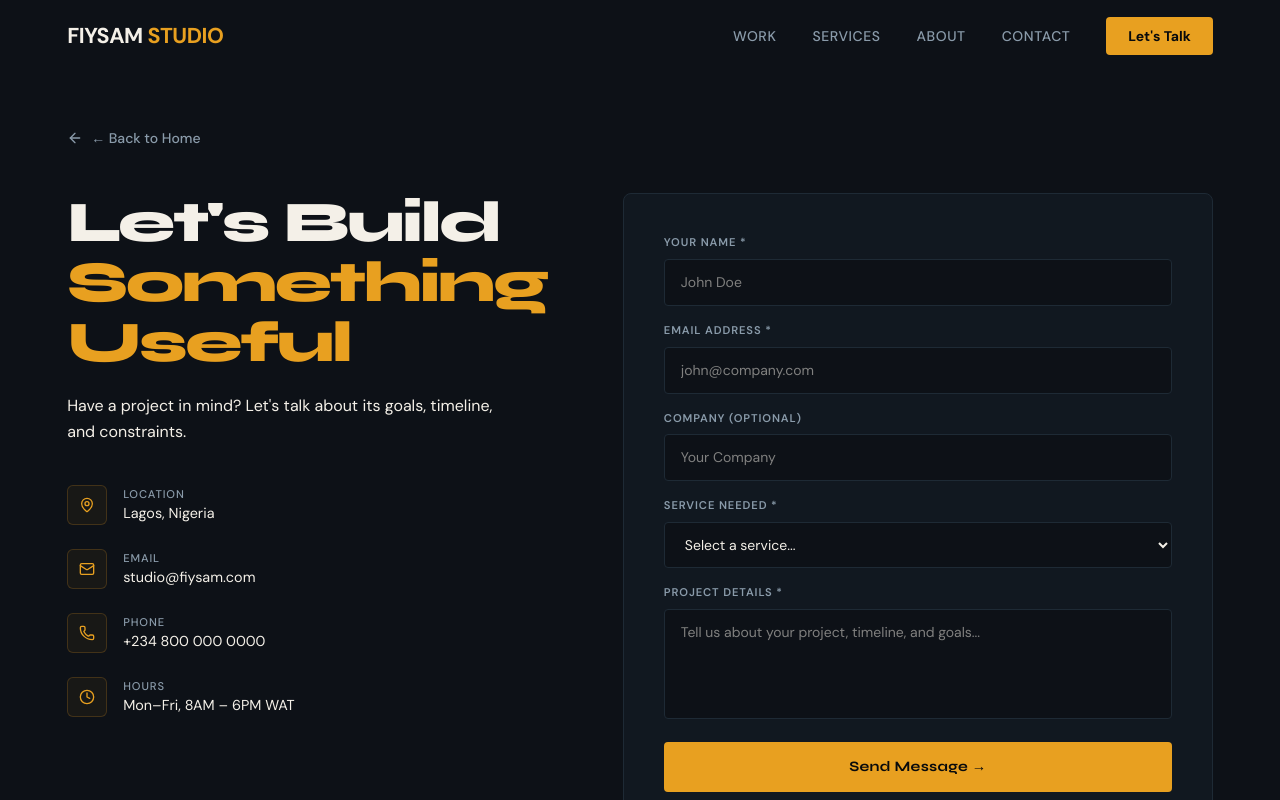
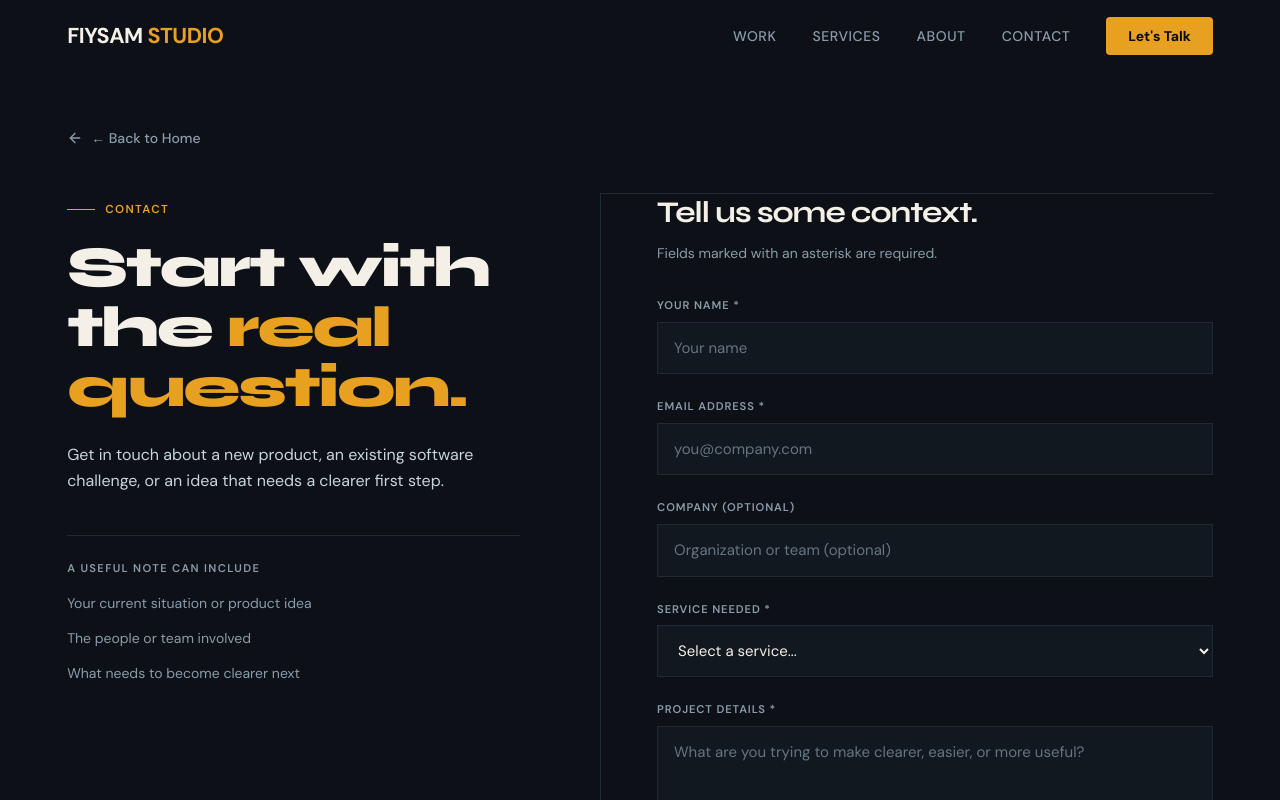
Before and after one commit to heynull/fiysam-studio, a Next.js app: page /contact in a window 1280 px wide. Shown: the top 800 px of the page. Built offline with nearby package versions, Linux system fonts and the light colour scheme.

Commit message:
feat: add Studio contact and project detail experience

```diff
--- a/app/contact/page.tsx
+++ b/app/contact/page.tsx
@@ -4,7 +4,7 @@ import Container from '@/components/Container';
 
 export const metadata = {
   title: 'Contact Us | Fiysam Studio',
-  description: 'Let\'s build something great together. Reach out to Fiysam Studio for your software product needs.',
+  description: 'Contact Fiysam Studio about a product question, an existing software challenge, or an early idea.',
 };
 
 export default function ContactPage() {
--- a/components/ContactForm.tsx
+++ b/components/ContactForm.tsx
@@ -1,30 +1,7 @@
 'use client';
 
 import { useState } from 'react';
-import { Mail, MapPin, Phone, Clock } from 'lucide-react';
-
-const contactInfo = [
-  {
-    icon: MapPin,
-    label: 'Location',
-    value: 'Lagos, Nigeria',
-  },
-  {
-    icon: Mail,
-    label: 'Email',
-    value: 'studio@fiysam.com',
-  },
-  {
-    icon: Phone,
-    label: 'Phone',
-    value: '+234 800 000 0000',
-  },
-  {
-    icon: Clock,
-    label: 'Hours',
-    value: 'Mon–Fri, 8AM – 6PM WAT',
-  },
-];
+import { LoaderCircle, Send } from 'lucide-react';
 
 export default function ContactForm() {
   const [formData, setFormData] = useState({
@@ -61,7 +38,7 @@ export default function ContactForm() {
       const data = await response.json();
 
       if (response.ok) {
-        setSubmitStatus({ type: 'success', message: 'Thank you! We\'ll get back to you within 24 hours.' });
+        setSubmitStatus({ type: 'success', message: 'Thank you for getting in touch.' });
         setFormData({
           name: '',
           email: '',
@@ -80,101 +57,101 @@ export default function ContactForm() {
   };
 
   return (
-    <div className="grid items-start gap-10 md:grid-cols-[1fr_1.2fr] md:gap-16">
-      {/* Left - Contact Info */}
-      <div>
-        <h1 className="page-heading mb-5">
-          Let&apos;s Build <span className="text-amber-energy">Something Useful</span>
+    <div className="grid items-start gap-12 md:grid-cols-[0.85fr_1.15fr] md:gap-20">
+      <header className="max-w-xl">
+        <p className="section-label">Contact</p>
+        <h1 className="page-heading mb-6">
+          Start with the <span className="text-amber-energy">real question.</span>
         </h1>
-        <p className="body-copy mb-10 max-w-md">
-          Have a project in mind? Let&apos;s talk about its goals, timeline, and
-          constraints.
+        <p className="body-copy max-w-md text-light-energy">
+          Get in touch about a new product, an existing software challenge, or an idea that needs a clearer first step.
         </p>
+        <div className="mt-10 border-t border-border-dark pt-6">
+          <p className="text-[0.7rem] font-semibold uppercase tracking-[0.12em] text-grey-energy">A useful note can include</p>
+          <ul className="mt-4 space-y-3 text-sm leading-relaxed text-grey-energy">
+            <li>Your current situation or product idea</li>
+            <li>The people or team involved</li>
+            <li>What needs to become clearer next</li>
+          </ul>
+        </div>
+      </header>
 
-        <div className="space-y-6">
-          {contactInfo.map((item, index) => (
-            <div key={index} className="flex items-center gap-4">
-              <div className="w-10 h-10 rounded-md bg-amber-energy/5 border border-amber-energy/20 flex items-center justify-center text-amber-energy flex-shrink-0">
-                <item.icon className="w-4 h-4" />
-              </div>
-              <div>
-                <p className="text-[0.7rem] text-grey-energy uppercase tracking-[0.08em] font-medium">{item.label}</p>
-                <p className="text-[0.9rem] text-white-warm">{item.value}</p>
-              </div>
-            </div>
-          ))}
+      <form onSubmit={handleSubmit} className="border-t border-border-dark pt-8 md:border-l md:pt-0 md:pl-10 lg:pl-14" aria-describedby="contact-form-helper">
+        <div className="mb-8">
+          <h2 className="font-syne text-2xl font-bold tracking-[-0.035em] text-white-warm md:text-3xl">Tell us some context.</h2>
+          <p id="contact-form-helper" className="mt-3 text-sm leading-relaxed text-grey-energy">Fields marked with an asterisk are required.</p>
         </div>
-      </div>
-
-      {/* Right - Form */}
-      <form onSubmit={handleSubmit} className="bg-card-bg border border-border-dark rounded-lg p-8 md:p-10">
         {submitStatus.type && (
-          <div className={`mb-6 p-4 rounded text-sm ${
+          <div className={`mb-6 border p-4 text-sm ${
             submitStatus.type === 'success'
               ? 'bg-green-900/30 text-green-400 border border-green-700'
               : 'bg-red-900/30 text-red-400 border border-red-700'
-          }`}>
+          }`} role={submitStatus.type === 'error' ? 'alert' : 'status'} aria-live="polite">
             {submitStatus.message}
           </div>
         )}
 
-        <div className="space-y-4">
+        <div className="space-y-6">
           <div>
-            <label className="block text-[0.7rem] font-semibold uppercase tracking-[0.08em] text-grey-energy mb-2">
+            <label htmlFor="name" className="mb-2 block text-[0.7rem] font-semibold uppercase tracking-[0.08em] text-grey-energy">
               Your Name *
             </label>
             <input
               type="text"
+              id="name"
               name="name"
               value={formData.name}
               onChange={handleChange}
-              className="w-full bg-deep border border-border-dark rounded px-4 py-3 text-white-warm text-[0.875rem] outline-none focus:border-amber-energy transition-colors"
-              placeholder="John Doe"
+              className="w-full border border-border-dark bg-card-bg px-4 py-3.5 text-[0.9375rem] text-white-warm outline-none transition-colors placeholder:text-grey-energy/70 focus:border-amber-energy"
+              placeholder="Your name"
               required
               disabled={isSubmitting}
             />
           </div>
 
           <div>
-            <label className="block text-[0.7rem] font-semibold uppercase tracking-[0.08em] text-grey-energy mb-2">
+            <label htmlFor="email" className="mb-2 block text-[0.7rem] font-semibold uppercase tracking-[0.08em] text-grey-energy">
               Email Address *
             </label>
             <input
               type="email"
+              id="email"
               name="email"
               value={formData.email}
               onChange={handleChange}
-              className="w-full bg-deep border border-border-dark rounded px-4 py-3 text-white-warm text-[0.875rem] outline-none focus:border-amber-energy transition-colors"
-              placeholder="john@company.com"
+              className="w-full border border-border-dark bg-card-bg px-4 py-3.5 text-[0.9375rem] text-white-warm outline-none transition-colors placeholder:text-grey-energy/70 focus:border-amber-energy"
+              placeholder="you@company.com"
               required
               disabled={isSubmitting}
             />
           </div>
 
           <div>
-            <label className="block text-[0.7rem] font-semibold uppercase tracking-[0.08em] text-grey-energy mb-2">
+            <label htmlFor="company" className="mb-2 block text-[0.7rem] font-semibold uppercase tracking-[0.08em] text-grey-energy">
               Company (Optional)
             </label>
             <input
               type="text"
+              id="company"
               name="company"
               value={formData.company}
               onChange={handleChange}
-              className="w-full bg-deep border border-border-dark rounded px-4 py-3 text-white-warm text-[0.875rem] outline-none focus:border-amber-energy transition-colors"
-              placeholder="Your Company"
+              className="w-full border border-border-dark bg-card-bg px-4 py-3.5 text-[0.9375rem] text-white-warm outline-none transition-colors placeholder:text-grey-energy/70 focus:border-amber-energy"
+              placeholder="Organization or team (optional)"
               disabled={isSubmitting}
             />
           </div>
 
           <div>
-            <label className="block text-[0.7rem] font-semibold uppercase tracking-[0.08em] text-grey-energy mb-2">
+            <label htmlFor="service" className="mb-2 block text-[0.7rem] font-semibold uppercase tracking-[0.08em] text-grey-energy">
               Service Needed *
             </label>
             <select
               name="service"
+              id="service"
               value={formData.service}
               onChange={handleChange}
-              className="w-full bg-deep border border-border-dark rounded px-4 py-3 text-white-warm text-[0.875rem] outline-none focus:border-amber-energy transition-colors"
+              className="w-full border border-border-dark bg-card-bg px-4 py-3.5 text-[0.9375rem] text-white-warm outline-none transition-colors focus:border-amber-energy"
               required
               disabled={isSubmitting}
             >
@@ -190,33 +167,39 @@ export default function ContactForm() {
           </div>
 
           <div>
-            <label className="block text-[0.7rem] font-semibold uppercase tracking-[0.08em] text-grey-energy mb-2">
+            <label htmlFor="message" className="mb-2 block text-[0.7rem] font-semibold uppercase tracking-[0.08em] text-grey-energy">
               Project Details *
             </label>
             <textarea
               name="message"
+              id="message"
               value={formData.message}
               onChange={handleChange}
               rows={4}
-              className="w-full bg-deep border border-border-dark rounded px-4 py-3 text-white-warm text-[0.875rem] outline-none focus:border-amber-energy transition-colors resize-none"
-              placeholder="Tell us about your project, timeline, and goals..."
+              aria-describedby="message-helper"
+              className="w-full resize-none border border-border-dark bg-card-bg px-4 py-3.5 text-[0.9375rem] text-white-warm outline-none transition-colors placeholder:text-grey-energy/70 focus:border-amber-energy"
+              placeholder="What are you trying to make clearer, easier, or more useful?"
               required
               disabled={isSubmitting}
             />
+            <p id="message-helper" className="mt-2 text-xs leading-relaxed text-grey-energy">A short outline is enough to begin the conversation.</p>
           </div>
 
           <button
             type="submit"
-            className="w-full btn-primary text-center flex items-center justify-center gap-2"
+            className="btn-primary flex w-full items-center justify-center gap-2 text-center"
             disabled={isSubmitting}
           >
             {isSubmitting ? (
               <>
-                <span className="inline-block w-4 h-4 border-2 border-obsidian border-t-transparent rounded-full animate-spin" />
+                <LoaderCircle className="h-4 w-4 animate-spin" aria-hidden="true" />
                 Sending...
               </>
             ) : (
-              'Send Message →'
+              <>
+                Send message
+                <Send className="h-4 w-4" aria-hidden="true" />
+              </>
             )}
           </button>
         </div>
--- /dev/null
+++ b/components/ProjectDetail.tsx
@@ -0,0 +1,97 @@
+import Link from 'next/link';
+import { ArrowLeft, ArrowRight, ArrowUpRight, Layers3 } from 'lucide-react';
+import { projectStatusLabels, type StudioProject } from '@/lib/projects';
+
+interface ProjectDetailProps {
+  project: StudioProject;
+  nextProject: StudioProject;
+}
+
+export default function ProjectDetail({ project, nextProject }: ProjectDetailProps) {
+  return (
+    <article>
+      <header className="max-w-4xl">
+        <div className="mb-7 flex flex-wrap items-center gap-3">
+          <span className="border border-amber-energy/35 px-2.5 py-1 text-[0.68rem] font-semibold uppercase tracking-[0.12em] text-amber-energy">
+            {projectStatusLabels[project.status]}
+          </span>
+          <span className="text-[0.7rem] font-semibold uppercase tracking-[0.12em] text-grey-energy">
+            {project.type}
+          </span>
+        </div>
+        <h1 className="page-heading max-w-3xl">{project.title}</h1>
+        <p className="body-copy mt-7 max-w-2xl text-light-energy">{project.shortDescription}</p>
+        <p className="mt-5 flex items-start gap-2 text-sm leading-relaxed text-grey-energy">
+          <ArrowUpRight className="mt-0.5 h-4 w-4 shrink-0 text-amber-energy" aria-hidden="true" />
+          This is fictional Studio Concept content created as a development fixture. It is not client work or a launched product.
+        </p>
+      </header>
+
+      <section className="mt-20 grid gap-10 border-t border-border-dark pt-10 md:mt-28 md:grid-cols-2 md:gap-16 md:pt-14" aria-label="Project context">
+        <div>
+          <p className="section-label">Challenge</p>
+          <p className="max-w-xl text-lg leading-relaxed text-light-energy md:text-xl">{project.challenge}</p>
+        </div>
+        <div className="border-l border-border-dark pl-6 md:pl-10">
+          <p className="section-label">Approach</p>
+          <p className="max-w-xl text-base leading-relaxed text-grey-energy md:text-lg">{project.approach}</p>
+        </div>
+      </section>
+
+      <section className="mt-20 md:mt-28" aria-label="Visual placeholders">
+        <div className="relative min-h-[22rem] overflow-hidden border border-border-dark bg-card-bg p-7 md:min-h-[32rem] md:p-10">
+          <div className="absolute inset-0 opacity-40 [background-image:linear-gradient(rgba(30,42,53,0.55)_1px,transparent_1px),linear-gradient(90deg,rgba(30,42,53,0.55)_1px,transparent_1px)] [background-size:3.5rem_3.5rem]" />
+          <div className="relative flex h-full min-h-[18.5rem] flex-col justify-between border border-border-dark bg-deep/80 p-6 md:min-h-[27rem] md:p-9">
+            <div className="flex items-center justify-between border-b border-border-dark pb-5">
+              <span className="text-[0.68rem] font-semibold uppercase tracking-[0.12em] text-grey-energy">Visual placeholder 01</span>
+              <Layers3 className="h-4 w-4 text-amber-energy" aria-hidden="true" />
+            </div>
+            <div>
+              <p className="font-syne text-2xl font-bold tracking-[-0.035em] text-white-warm md:text-4xl">Product interface</p>
+              <p className="mt-3 max-w-md text-sm leading-relaxed text-grey-energy">Reserved for a real product screenshot or prototype when this concept becomes an active project.</p>
+            </div>
+          </div>
+        </div>
+
+        <div className="mt-6 grid gap-6 md:mt-8 md:grid-cols-[1.2fr_0.8fr]">
+          <div className="min-h-[18rem] border border-border-dark bg-card-bg p-7 md:min-h-[22rem] md:p-9">
+            <p className="text-[0.68rem] font-semibold uppercase tracking-[0.12em] text-grey-energy">Visual placeholder 02</p>
+            <div className="mt-10 border-t border-border-dark pt-5">
+              <p className="font-syne text-xl font-bold tracking-[-0.03em] text-white-warm md:text-2xl">Workflow or system view</p>
+              <p className="mt-3 max-w-md text-sm leading-relaxed text-grey-energy">A second space for an annotated flow, interface state, or technical artifact.</p>
+            </div>
+          </div>
+          <aside className="border-t border-border-dark pt-7 md:pt-9" aria-labelledby="disciplines-title">
+            <p id="disciplines-title" className="text-[0.68rem] font-semibold uppercase tracking-[0.12em] text-grey-energy">Disciplines</p>
+            <ul className="mt-5 space-y-3">
+              {project.disciplines.map((discipline) => (
+                <li key={discipline} className="border-b border-border-dark pb-3 text-sm text-light-energy">{discipline}</li>
+              ))}
+            </ul>
+            {project.technology && project.technology.length > 0 && (
+              <div className="mt-8">
+                <p className="text-[0.68rem] font-semibold uppercase tracking-[0.12em] text-grey-energy">Technology</p>
+                <ul className="mt-4 flex flex-wrap gap-2">
+                  {project.technology.map((technology) => (
+                    <li key={technology} className="border border-border-dark px-3 py-1.5 text-xs text-light-energy">{technology}</li>
+                  ))}
+                </ul>
+              </div>
+            )}
+          </aside>
+        </div>
+      </section>
+
+      <nav className="mt-20 flex flex-col gap-6 border-t border-border-dark pt-8 sm:flex-row sm:items-center sm:justify-between md:mt-28" aria-label="Project navigation">
+        <Link href="/work" className="inline-flex items-center gap-2 text-sm font-medium text-light-energy transition-colors hover:text-amber-energy">
+          <ArrowLeft className="h-4 w-4" aria-hidden="true" />
+          All Studio Concepts
+        </Link>
+        <Link href={`/work/${nextProject.slug}`} className="inline-flex items-center gap-2 text-sm font-medium text-light-energy transition-colors hover:text-amber-energy">
+          Next: {nextProject.title}
+          <ArrowRight className="h-4 w-4" aria-hidden="true" />
+        </Link>
+      </nav>
+    </article>
+  );
+}
--- a/components/WorkProjects.tsx
+++ b/components/WorkProjects.tsx
@@ -1,5 +1,6 @@
 'use client';
 
+import Link from 'next/link';
 import { ArrowUpRight, Layers3 } from 'lucide-react';
 import { motion } from 'framer-motion';
 import { projectStatusLabels, projects } from '@/lib/projects';
@@ -35,8 +36,12 @@ export default function WorkProjects() {
                 <p className="mt-5 max-w-xl text-base leading-relaxed text-light-energy md:text-[1.0625rem]">
                   {project.shortDescription}
                 </p>
+                <Link href={`/work/${project.slug}`} className="mt-7 inline-flex items-center gap-2 text-sm font-medium text-light-energy transition-colors hover:text-amber-energy">
+                  View concept brief
+                  <ArrowUpRight className="h-4 w-4" aria-hidden="true" />
+                </Link>
 
-                <dl className="mt-10 grid gap-7 border-t border-border-dark pt-7 sm:grid-cols-2">
+                <dl className="mt-8 grid gap-7 border-t border-border-dark pt-7 sm:grid-cols-2">
                   <div>
                     <dt className="text-[0.68rem] font-semibold uppercase tracking-[0.12em] text-grey-energy">Challenge</dt>
                     <dd className="mt-3 text-sm leading-relaxed text-grey-energy">{project.challenge}</dd>
```
Also changed, not shown: app/work/[slug]/page.tsx (added, +48 -0 lines), lib/projects.ts (+11 -0 lines).
